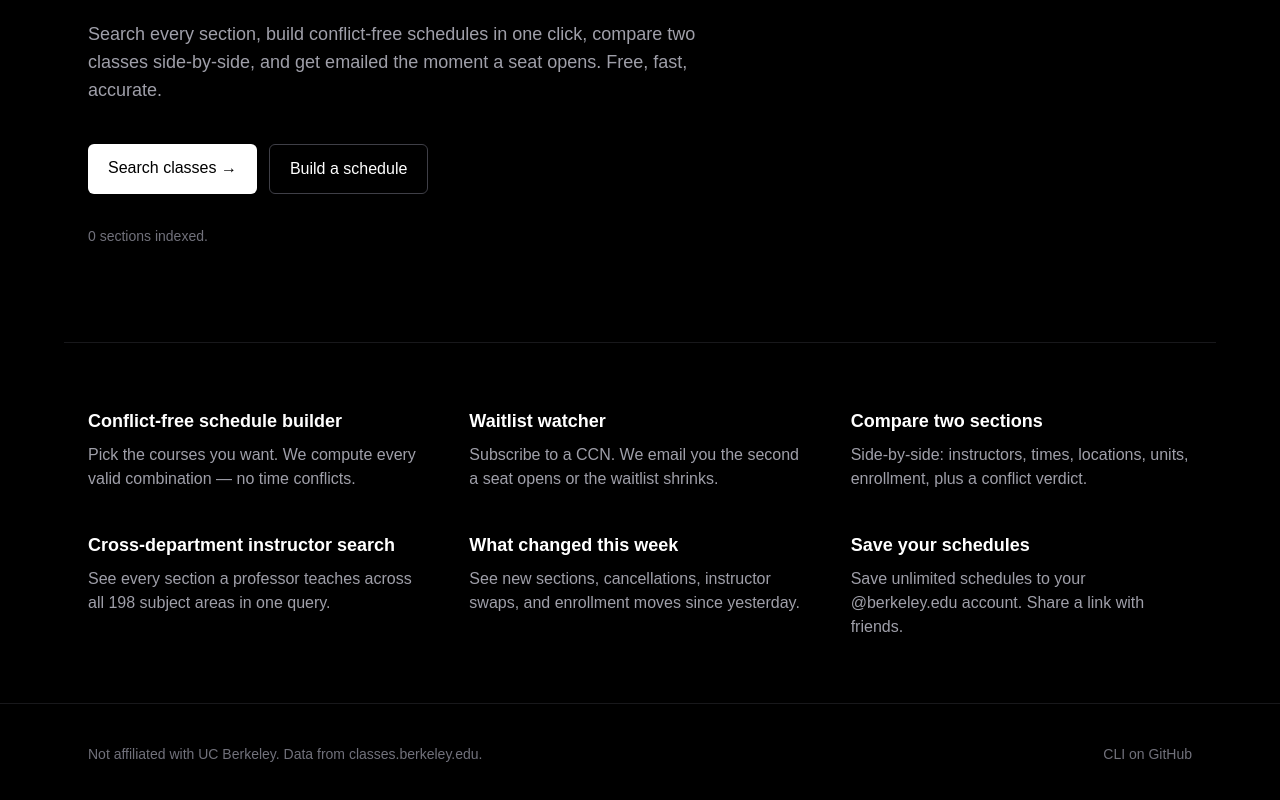
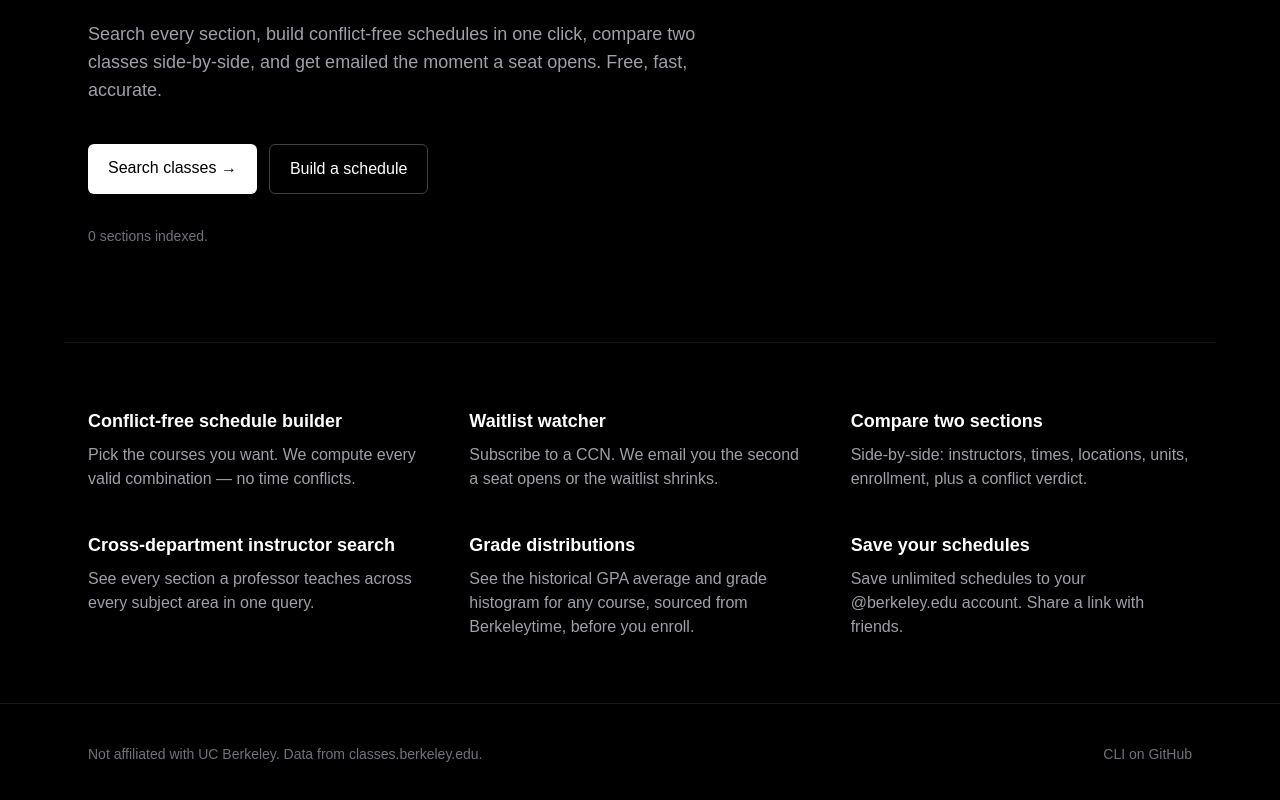
Before and after one commit to ish-cs/berkeleyclasses-web, a Next.js app: page / in a window 1280 px wide. Shown: the part 382-1182 px from the top of the page. Built offline with nearby package versions, Linux system fonts and the light colour scheme; no server answers; the database is empty.

Commit message:
Fix audit bugs: open seats=0 shows 0 not em-dash on compare; hide enrollment stat when capacity unknown; inline req dropdown so scrollable sidebar doesn't clip it; replace stale 'What changed this week' card with grade-distributions

```diff
--- a/app/class/[ccn]/page.tsx
+++ b/app/class/[ccn]/page.tsx
@@ -154,10 +154,15 @@ export default async function ClassPage({
           <Stat label="Location" value={s.location} />
           <Stat label="Mode" value={s.instruction_mode} />
           <Stat label="Dates" value={s.meeting_dates} />
-          <Stat
-            label="Enrollment"
-            value={`${s.enrolled} / ${s.capacity}${s.waitlisted ? ` (${s.waitlisted} waitlisted)` : ""}`}
-          />
+          {/* classes.berkeley.edu's search-result cards only surface open seats,
+              not enrolled/capacity counts. Hide this stat unless capacity > 0
+              (i.e. we have richer data from a future detail-page scrape). */}
+          {s.capacity > 0 && (
+            <Stat
+              label="Enrollment"
+              value={`${s.enrolled} / ${s.capacity}${s.waitlisted ? ` (${s.waitlisted} waitlisted)` : ""}`}
+            />
+          )}
         </dl>
 
         <div className="mt-10 grid gap-6 lg:grid-cols-2">
--- a/app/compare/page.tsx
+++ b/app/compare/page.tsx
@@ -181,7 +181,7 @@ function Field({
   return (
     <div className={colSpan ? "col-span-2" : ""}>
       <dt className="text-zinc-500 text-xs">{label}</dt>
-      <dd className="text-zinc-200">{value || "—"}</dd>
+      <dd className="text-zinc-200">{value === null || value === undefined || value === "" ? "—" : value}</dd>
     </div>
   );
 }
--- a/app/find/filter-sidebar.tsx
+++ b/app/find/filter-sidebar.tsx
@@ -412,7 +412,7 @@ function MultiSelect({
       : `${selected.length} selected`;
 
   return (
-    <div className="relative" ref={ref}>
+    <div ref={ref}>
       <button
         type="button"
         onClick={() => setOpen((v) => !v)}
@@ -429,7 +429,7 @@ function MultiSelect({
       </button>
 
       {open && (
-        <div className="absolute left-0 right-0 mt-1 z-20 rounded-md border border-zinc-800 bg-zinc-950 shadow-lg shadow-black/50 max-h-72 overflow-y-auto">
+        <div className="mt-1 rounded-md border border-zinc-800 bg-zinc-950 max-h-64 overflow-y-auto">
           <div className="flex items-center justify-between border-b border-zinc-900 px-3 py-2">
             <span className="text-[11px] uppercase tracking-wider text-zinc-500">
               {selected.length} selected
--- a/app/page.tsx
+++ b/app/page.tsx
@@ -59,11 +59,11 @@ export default async function Home() {
         />
         <Feature
           title="Cross-department instructor search"
-          body="See every section a professor teaches across all 198 subject areas in one query."
+          body="See every section a professor teaches across every subject area in one query."
         />
         <Feature
-          title="What changed this week"
-          body="See new sections, cancellations, instructor swaps, and enrollment moves since yesterday."
+          title="Grade distributions"
+          body="See the historical GPA average and grade histogram for any course, sourced from Berkeleytime, before you enroll."
         />
         <Feature
           title="Save your schedules"
```
